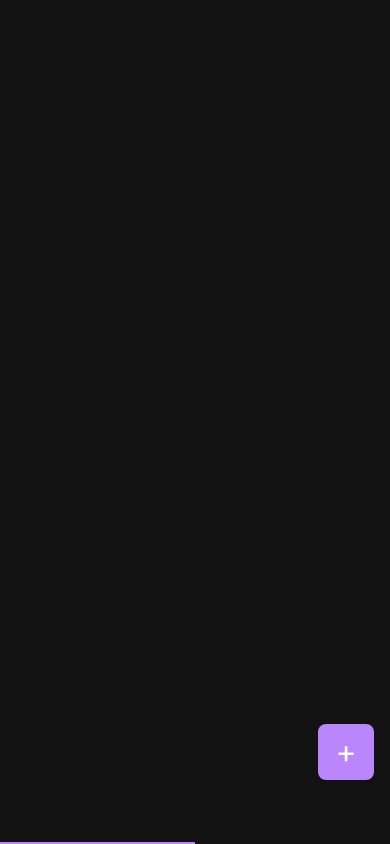
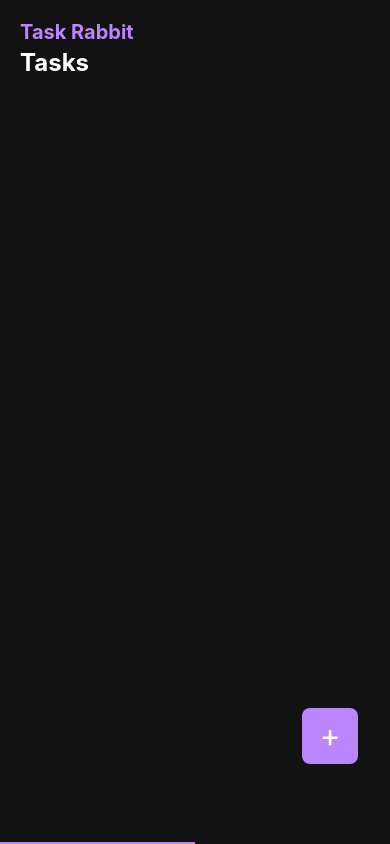
Before and after one commit to shugi12345/task-app, a React Native app: screen /Tasks in a window 390 px wide. Built offline with nearby package versions, Linux system fonts and the light colour scheme.

Commit message:
Improve tab navigation and todo animations

```diff
--- a/src/components/FloatingActionButton.js
+++ b/src/components/FloatingActionButton.js
@@ -12,8 +12,8 @@ export default function FloatingActionButton({ onPress }) {
 const styles = StyleSheet.create({
   fab: {
     position: 'absolute',
-    right: 16,
-    bottom: 16,
+    right: 32,
+    bottom: 32,
     backgroundColor: '#bb86fc',
     width: 56,
     height: 56,
--- a/src/components/TaskItem.js
+++ b/src/components/TaskItem.js
@@ -1,11 +1,17 @@
 import React from 'react';
-import { View, Text, StyleSheet, Animated, TouchableOpacity } from 'react-native';
+import {
+  View,
+  Text,
+  StyleSheet,
+  Animated,
+  TouchableOpacity,
+} from 'react-native';
 import Checkbox from 'expo-checkbox';
 
 function colorFor(level) {
   const ratio = (level - 1) / 4;
-  const r = Math.round(255 * ratio);
-  const g = Math.round(200 * (1 - ratio));
+  const r = Math.round(Math.min(255, 510 * ratio));
+  const g = Math.round(Math.min(255, 510 * (1 - ratio)));
   return `rgb(${r}, ${g}, 0)`;
 }
 
@@ -23,12 +29,16 @@ function computeUrgency(task) {
 
 export default function TaskItem({ task, onComplete, onPress }) {
   const [checked, setChecked] = React.useState(false);
-  const anim = React.useRef(new Animated.Value(1)).current;
+  const anim = React.useRef(new Animated.Value(0)).current;
   const urgency = computeUrgency(task);
 
   React.useEffect(() => {
     if (checked) {
-      Animated.timing(anim, { toValue: 0, duration: 300, useNativeDriver: true }).start(() => onComplete());
+      Animated.timing(anim, {
+        toValue: 1,
+        duration: 300,
+        useNativeDriver: true,
+      }).start(() => onComplete());
     }
   }, [checked]);
 
@@ -38,15 +48,16 @@ export default function TaskItem({ task, onComplete, onPress }) {
         style={[
           styles.row,
           {
-            opacity: anim,
+            opacity: anim.interpolate({ inputRange: [0, 1], outputRange: [1, 0] }),
             transform: [
-              { translateX: anim.interpolate({ inputRange: [0, 1], outputRange: [-50, 0] }) },
-              { scale: anim },
+              {
+                translateX: anim.interpolate({ inputRange: [0, 1], outputRange: [0, -100] }),
+              },
             ],
           },
         ]}
       >
-        <Checkbox value={checked} onValueChange={setChecked} />
+        <Checkbox style={styles.checkbox} value={checked} onValueChange={setChecked} />
         <View style={styles.info}>
           <Text style={styles.title}>{task.title}</Text>
           <Text style={styles.duration}>{task.duration}</Text>
@@ -100,4 +111,8 @@ const styles = StyleSheet.create({
     borderRadius: 6,
     marginHorizontal: 2,
   },
+  checkbox: {
+    width: 20,
+    height: 20,
+  },
 });
--- a/src/components/TodoItem.js
+++ b/src/components/TodoItem.js
@@ -3,19 +3,36 @@ import { Animated, StyleSheet, TextInput, View } from 'react-native';
 import Checkbox from 'expo-checkbox';
 
 export default function TodoItem({ item, onToggle }) {
-  const anim = React.useRef(new Animated.Value(1)).current;
+  const [checked, setChecked] = React.useState(false);
+  const anim = React.useRef(new Animated.Value(0)).current;
 
-  const handleToggle = () => {
-    Animated.timing(anim, {
-      toValue: 0,
-      duration: 300,
-      useNativeDriver: true,
-    }).start(() => onToggle());
-  };
+  React.useEffect(() => {
+    if (checked) {
+      Animated.timing(anim, {
+        toValue: 1,
+        duration: 300,
+        useNativeDriver: true,
+      }).start(() => onToggle());
+    }
+  }, [checked]);
 
   return (
-    <Animated.View style={[styles.item, { opacity: anim, transform: [{ scale: anim }] }]}>
-      <Checkbox value={false} onValueChange={handleToggle} />
+    <Animated.View
+      style={[
+        styles.item,
+        {
+          opacity: anim.interpolate({ inputRange: [0, 1], outputRange: [1, 0] }),
+          transform: [
+            { translateX: anim.interpolate({ inputRange: [0, 1], outputRange: [0, -100] }) },
+          ],
+        },
+      ]}
+    >
+      <Checkbox
+        style={styles.checkbox}
+        value={checked}
+        onValueChange={setChecked}
+      />
       <View style={styles.itemTextContainer}>
         <TextInput value={item.text} editable={false} style={styles.itemText} />
       </View>
@@ -41,4 +58,8 @@ const styles = StyleSheet.create({
     fontSize: 16,
     color: '#fff',
   },
+  checkbox: {
+    width: 20,
+    height: 20,
+  },
 });
--- a/src/components/UrgencyPicker.js
+++ b/src/components/UrgencyPicker.js
@@ -3,8 +3,8 @@ import { View, Pressable, StyleSheet } from 'react-native';
 
 function colorFor(level) {
   const ratio = (level - 1) / 4; // 0 -> green, 1 -> red
-  const r = Math.round(255 * ratio);
-  const g = Math.round(200 * (1 - ratio));
+  const r = Math.round(Math.min(255, 510 * ratio));
+  const g = Math.round(Math.min(255, 510 * (1 - ratio)));
   return `rgb(${r}, ${g}, 0)`;
 }
 
--- a/src/screens/TasksScreen.js
+++ b/src/screens/TasksScreen.js
@@ -108,6 +108,8 @@ export default function TasksScreen() {
 
   return (
     <View style={styles.container}>
+      <Text style={styles.appName}>Task Rabbit</Text>
+      <Text style={styles.screenTitle}>Tasks</Text>
       <FlatList
         data={tasks}
         keyExtractor={item => item.id}
@@ -151,7 +153,9 @@ export default function TasksScreen() {
             <UrgencyPicker value={urgency} onChange={setUrgency} />
 
             <TouchableOpacity onPress={() => setShowDatePicker(true)}>
-              <Text style={styles.input}>{dueDate ? formatDate(dueDate) : 'Pick due date'}</Text>
+              <Text style={[styles.input, styles.dateInput]}>
+                {dueDate ? formatDate(dueDate) : 'Pick due date'}
+              </Text>
             </TouchableOpacity>
             {showDatePicker && (
               <DateTimePicker
@@ -203,6 +207,21 @@ const styles = StyleSheet.create({
     borderRadius: 8,
     width: '80%',
   },
+  dateInput: {
+    marginTop: 20,
+  },
+  appName: {
+    color: '#bb86fc',
+    fontSize: 20,
+    fontWeight: 'bold',
+    marginBottom: 4,
+  },
+  screenTitle: {
+    color: '#fff',
+    fontSize: 24,
+    fontWeight: 'bold',
+    marginBottom: 12,
+  },
   modalLabel: {
     color: '#fff',
     fontSize: 16,
--- a/src/screens/TodoScreen.js
+++ b/src/screens/TodoScreen.js
@@ -1,5 +1,5 @@
 import React, { useState } from 'react';
-import { View, TextInput, FlatList, StyleSheet, Modal } from 'react-native';
+import { View, Text, TextInput, FlatList, StyleSheet, Modal } from 'react-native';
 import TodoItem from '../components/TodoItem';
 import FloatingActionButton from '../components/FloatingActionButton';
 import AppButton from '../components/AppButton';
@@ -25,6 +25,8 @@ export default function TodoScreen() {
 
   return (
     <View style={styles.container}>
+      <Text style={styles.appName}>Task Rabbit</Text>
+      <Text style={styles.screenTitle}>Todo</Text>
       <FlatList
         data={items}
         keyExtractor={item => item.id}
@@ -75,6 +77,18 @@ const styles = StyleSheet.create({
     borderRadius: 8,
     width: '90%',
   },
+  appName: {
+    color: '#bb86fc',
+    fontSize: 20,
+    fontWeight: 'bold',
+    marginBottom: 4,
+  },
+  screenTitle: {
+    color: '#fff',
+    fontSize: 24,
+    fontWeight: 'bold',
+    marginBottom: 12,
+  },
   buttonRow: {
     flexDirection: 'row',
     justifyContent: 'space-between',
```
